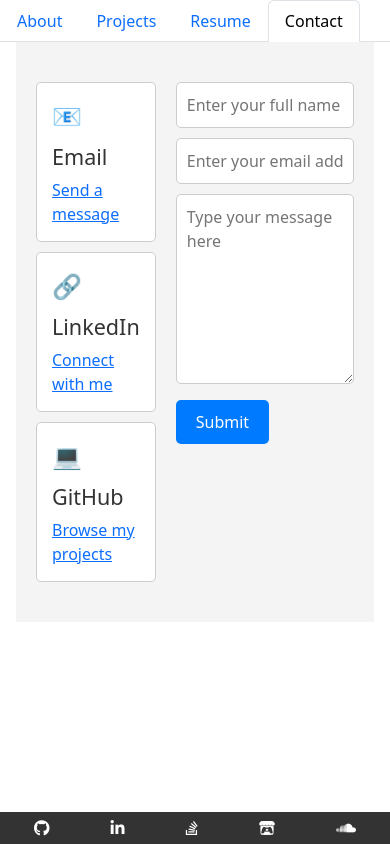
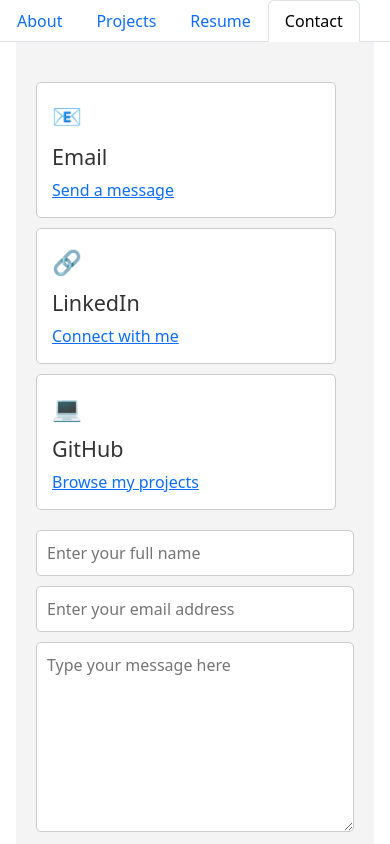
Before and after one commit to blebeuf/20_React_Portfolio, a React (Vite) app: page /contact in a window 390 px wide. Shown: the top 844 px of the page. Built offline with nearby package versions, Linux system fonts and the light colour scheme.

Commit message:
responsive CSS updates

```diff
--- a/src/components/footer.css
+++ b/src/components/footer.css
@@ -1,25 +1,47 @@
 html, body {
-    height: 100%;  /* Ensure the html and body are full height */
-    margin: 0;     /* Remove default margin */
+  height: 100%;
+  margin: 0;
 }
 
 .footer {
-    position: fixed;   /* Fix position to the viewport */
-    bottom: 0;         /* Align to the bottom */
-    left: 0;           /* Stretch across to the left edge */
-    right: 0;          /* Stretch across to the right edge */
-    background-color: #333; /* Dark background for the footer */
-    color: #fff;           /* Light text color for visibility */
-    text-align: center;    /* Center the text links */
-    padding: 1%;       /* Padding to give some breathing room */
+  position: fixed;
+  bottom: 0;
+  left: 0;
+  right: 0;
+  background-color: #333;
+  color: #fff;
+  text-align: center;
+  padding: 1%;
+  opacity: 70%;
+}
+
+.footer__icons {
+  display: flex;
+  justify-content: center;
+  align-items: center;
+  gap: 10px;  /* Space between icons */
+  flex-wrap: wrap;  /* Allow icons to wrap */
 }
 
 .footer__link {
-    color: #fff;       /* White text for the links */
-    margin: 0 10px;    /* Spacing between links */
-    text-decoration: none;  /* Remove underline from links */
+  color: #fff;
+  margin: 0 10px;
+  text-decoration: none;
 }
 
 .footer__link.active {
-    color: #4CAF50;   /* Highlight color for the active page */
+  color: #4CAF50;
 }
+
+/* Responsive adjustments */
+@media (max-width: 600px) {
+  .footer__icons {
+      flex-direction: column; /* Stack icons vertically */
+      gap: 5px; /* Reduce gap between icons */
+  }
+
+  .footer {
+      position: static; /* Make footer static for smaller screens */
+      padding: 10px;
+  }
+}
--- a/src/pages/about.css
+++ b/src/pages/about.css
@@ -5,7 +5,6 @@
   text-align: center;
   padding: 50px 20px;
   color: #333; /* Dark text for readability */
-
 }
 
 .about-header h1 {
@@ -22,6 +21,7 @@
 
 .about-content {
   display: flex;
+  flex-direction: column;
   justify-content: space-around;
   align-items: center;
   margin-top: 20px;
@@ -33,7 +33,22 @@
   font-size: 1rem;
   line-height: 1.6;
   color: #555; /* Softer black for text */
+  margin-bottom: 20px;
 }
 
 .about-image img {
-    max-width:
+  max-width: 100%;
+  height: auto;
+  margin-bottom: 20px;
+}
+
+/* Responsive adjustments */
+@media (min-width: 768px) {
+  .about-content {
+      flex-direction: row;
+  }
+
+  .about-text {
+      text-align: left;
+  }
+}
--- a/src/pages/contact.css
+++ b/src/pages/contact.css
@@ -18,6 +18,7 @@
   display: flex;
   justify-content: space-between;
   align-items: flex-start;
+  flex-wrap: wrap;
   gap: 20px;
 }
 
@@ -25,6 +26,9 @@
   display: flex;
   flex-direction: column;
   gap: 10px;
+  flex-basis: 100%;
+  flex-basis: 48%;
+  min-width: 300px;
 }
 
 .contact__option {
@@ -36,7 +40,7 @@
 }
 
 .contact__option:hover {
-    box-shadow: 0 2px 15px rgba(0,0,0,0.1); /* Subtle shadow on hover */
+  box-shadow: 0 2px 15px rgba(0, 0, 0, 0.1); /* Subtle shadow on hover */
 }
 
 .contact__icon {
@@ -47,7 +51,8 @@
 
 .contact__form {
   flex-grow: 1;
-    max-width: 500px;
+  max-width: 100%;
+  width: 100%;
 }
 
 .contact__form input,
@@ -73,3 +78,17 @@
 .btn-primary:hover {
   background: #0056b3; /* Darker blue on hover */
 }
+
+/* Responsive adjustments */
+@media (max-width: 768px) {
+  .container {
+      flex-direction: column;
+      align-items: center;
+  }
+
+  .contact__options,
+  .contact__form {
+      max-width: 100%;
+      width: 100%;
+  }
+}
--- a/src/pages/projects.jsx
+++ b/src/pages/projects.jsx
@@ -12,14 +12,14 @@ import "./projects.css";
 export default function Projects() {
     // Example data array for projects, you can replace or enhance this with actual project data
     const projects = [
-        { id: 1, title: "Home Movie", description: "Video game utilizing 3D design, mutlimedia, primarily comprised of C+", imageUrl: projectOne, url: "https://bryan-lebeuf.itch.io/home-movie" },
-        { id: 2, title: "Weather API", description: "Weather API dashboard project", imageUrl: projectTwo, url: "https://github.com/blebeuf/weather_api_project" },
-        { id: 3, title: "Team Task Board", description: "The team task board is used to support collaborative workflow, while utilizing expiration dates", imageUrl: projectThree, url: "https://github.com/blebeuf/Team_task_board" },
-        { id: 4, title: "Accessible HTML", description: "Description for Project Four.", imageUrl: projectFour, url: "https://github.com/blebeuf/01-horiseon-accesibilty" },
-        { id: 5, title: "Readme.md Generator", description: "README.md generating that uses node.js to populate a README.md", imageUrl: projectFive, url: "https://github.com/blebeuf/09_README_generator" },
-        { id: 6, title: "Trivl", description: "Daily word game", imageUrl: projectSix, url: "https://github.com/njohnson2897/trivl-project" },
+        { id: 1, title: "Home Movie", description: "Video game utilizing 3D design, mutlimedia, primarily comprised of C+", imageUrl: projectOne, url: "https://bryan-lebeuf.itch.io/home-movie", github: "https://github.com/blebeuf/home_movie"},
+        { id: 2, title: "Weather API", description: "Weather API dashboard project", imageUrl: projectTwo, url: "https://github.com/blebeuf/weather_api_project", github: "https://github.com/blebeuf/weather_api_project"},
+        { id: 3, title: "Team Task Board", description: "The team task board is used to support collaborative workflow, while utilizing expiration dates", imageUrl: projectThree, url: "https://github.com/blebeuf/Team_task_board", github: "https://github.com/blebeuf/Team_task_board" },
+        { id: 4, title: "Accessible HTML", description: "Description for Project Four.", imageUrl: projectFour, url: "https://github.com/blebeuf/01-horiseon-accesibilty", github: "https://github.com/blebeuf/01-horiseon-accesibilty" },
+        { id: 5, title: "Readme.md Generator", description: "README.md generating that uses node.js to populate a README.md", imageUrl: projectFive, url: "https://github.com/blebeuf/09_README_generator", github: "https://github.com/blebeuf/09_README_generator"},
+        { id: 6, title: "Trivl", description: "Daily word game", imageUrl: projectSix, url: "https://github.com/njohnson2897/trivl-project", github: "https://github.com/njohnson2897/trivl-project"},
         { id: 7, title: "Interactive Sound Design", description: "Sound and music compostion", imageUrl: projectSeven, url: "https://soundcloud.com/bryan-lebeuf" },
-        { id: 8, title: "SVG Logo Maker", description: "Object-oriented Programming Challenge: SVG Logo Maker", imageUrl: projectEight, url: "https://github.com/blebeuf/10_SVG-Logo-Maker" }
+        { id: 8, title: "SVG Logo Maker", description: "Object-oriented Programming Challenge: SVG Logo Maker", imageUrl: projectEight, url: "https://github.com/blebeuf/10_SVG-Logo-Maker", github: "https://github.com/blebeuf/10_SVG-Logo-Maker"}
     ];
 
     return (
```
Lines whose indentation alone changed are shown as unchanged.
